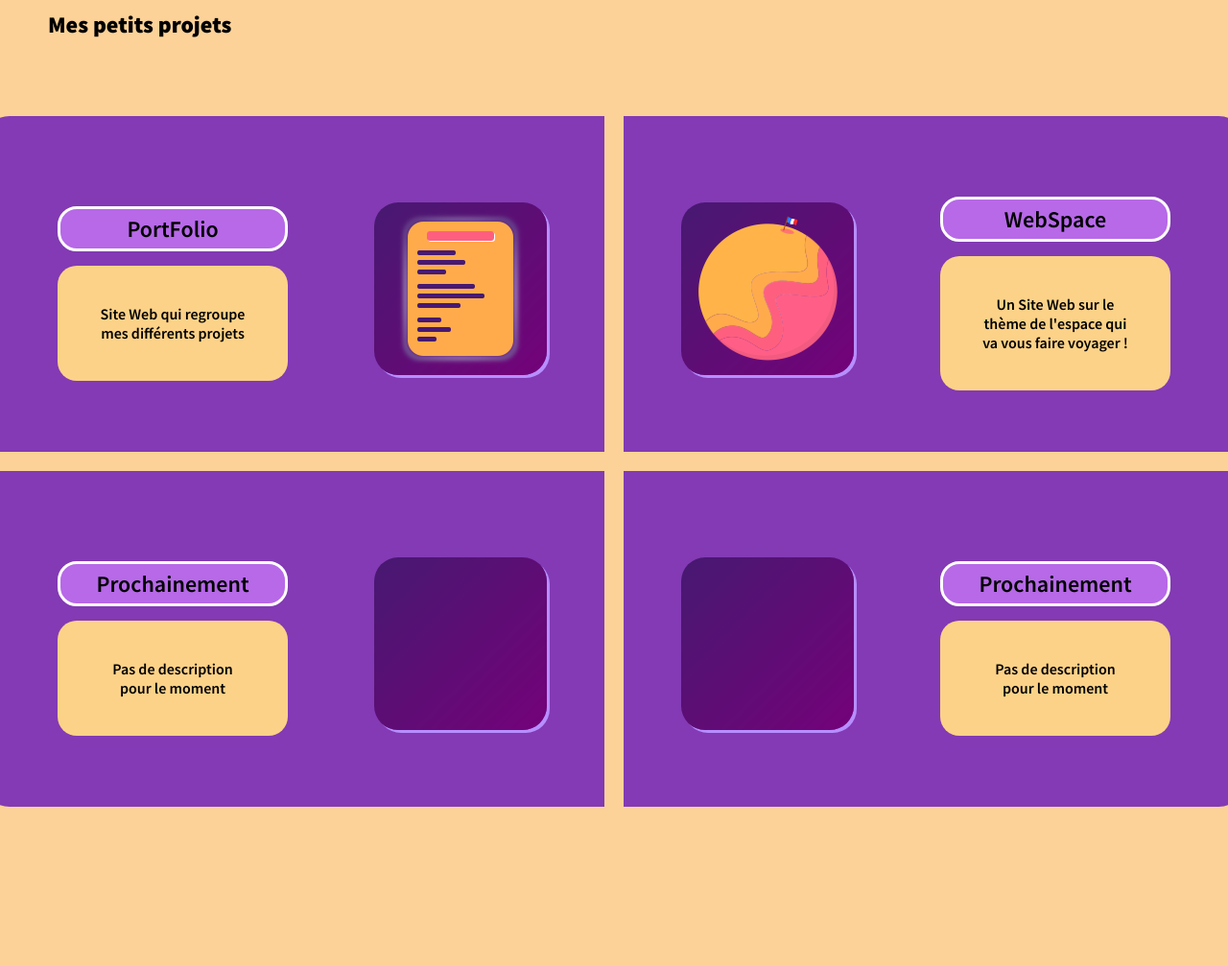
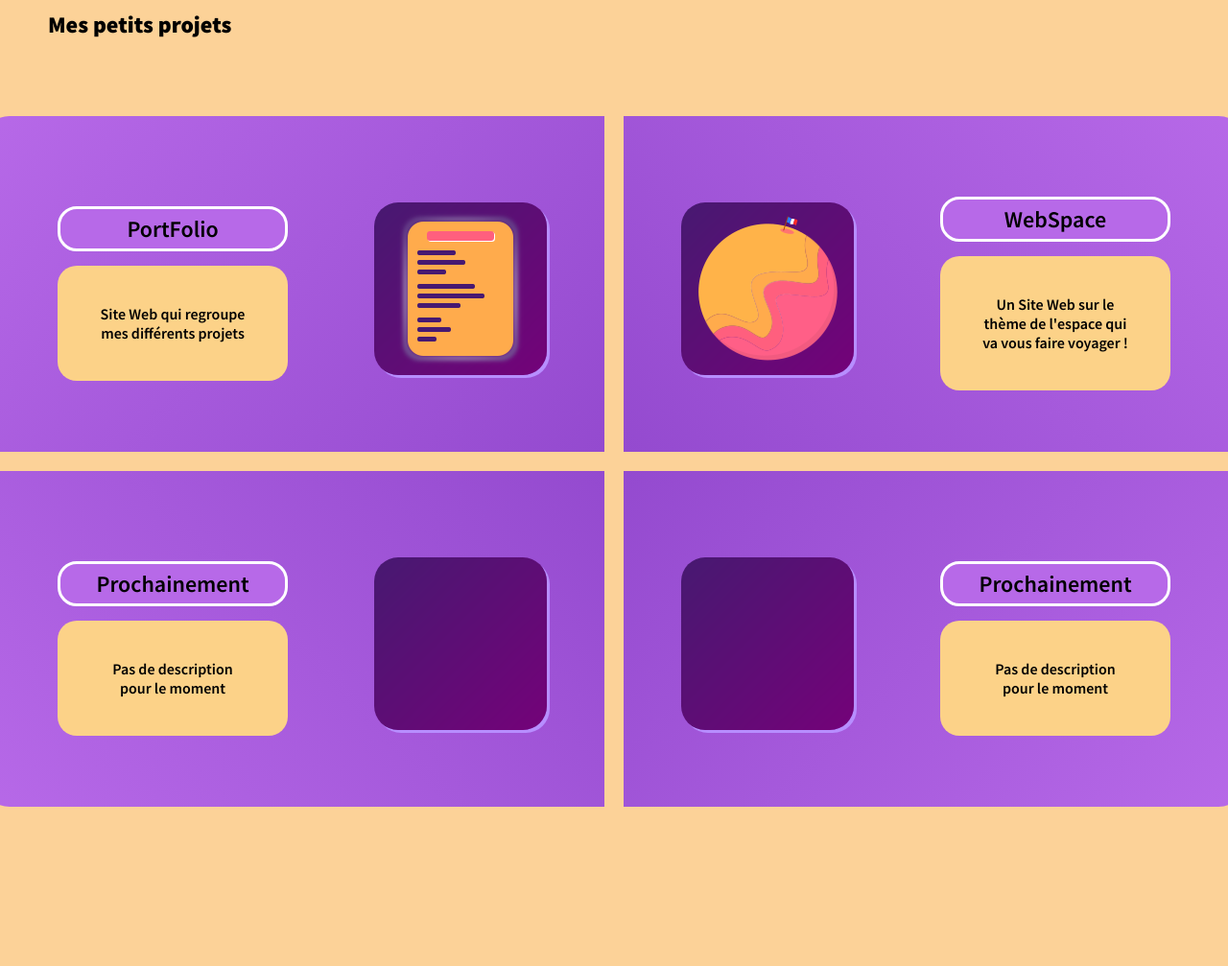
Before and after one commit to HiroFr/PortFolio, a plain HTML site: page index.html in a window 1280 px wide. Shown: the part 1000-2007 px from the top of the page at 96% size. Drawn offline with Linux system fonts and the light colour scheme.

Commit message:
Update style.css

```diff
--- a/style.css
+++ b/style.css
@@ -103,7 +103,7 @@ a.nav-effet:hover:after{
 
 #card-child1{
     padding: 10px 50px 0px 0px;
-    background-color: #833ab4ff;
+    background: linear-gradient(135deg, rgba(183,105,232,1) 0%, rgba(148,74,207,1) 100%);
     width: 650px;
     height: 350px;
     border-radius: 30px 0px 0px 0px;
@@ -115,7 +115,7 @@ a.nav-effet:hover:after{
 
 #card-child2{
     padding: 10px 0px 0px 50px;
-    background-color: #833ab4ff;
+    background: linear-gradient(225deg, rgba(183,105,232,1) 0%, rgba(148,74,207,1) 100%);
     width: 650px;
     height: 350px;
     border-radius: 0px 30px 0px 0px;
@@ -127,7 +127,7 @@ a.nav-effet:hover:after{
 
 #card-child3{
     padding: 10px 50px 0px 0px;
-    background-color: #833ab4ff;
+    background: linear-gradient(45deg, rgba(183,105,232,1) 0%, rgba(148,74,207,1) 100%);
     width: 650px;
     height: 350px;
     border-radius: 0px 0px 0px 30px;
@@ -139,7 +139,7 @@ a.nav-effet:hover:after{
 
 #card-child4{
     padding: 10px 0px 0px 50px;
-    background-color: #833ab4ff;
+    background: linear-gradient(315deg, rgba(183,105,232,1) 0%, rgba(148,74,207,1) 100%);
     width: 650px;
     height: 350px;
     border-radius: 0px 0px 30px 0px;
```
